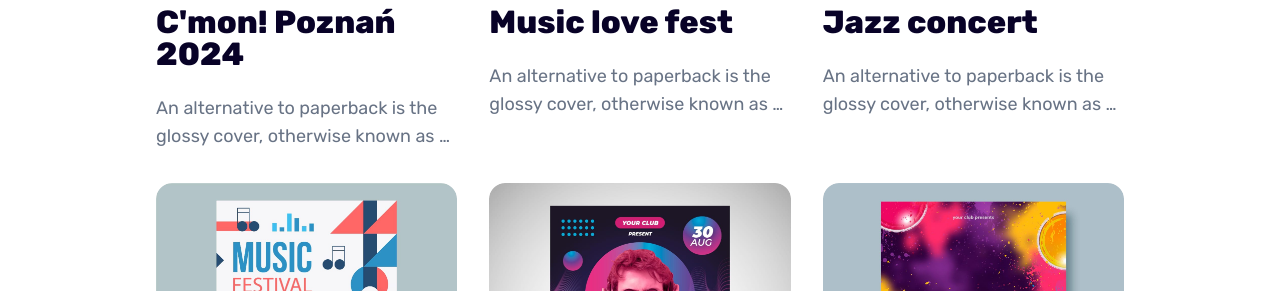
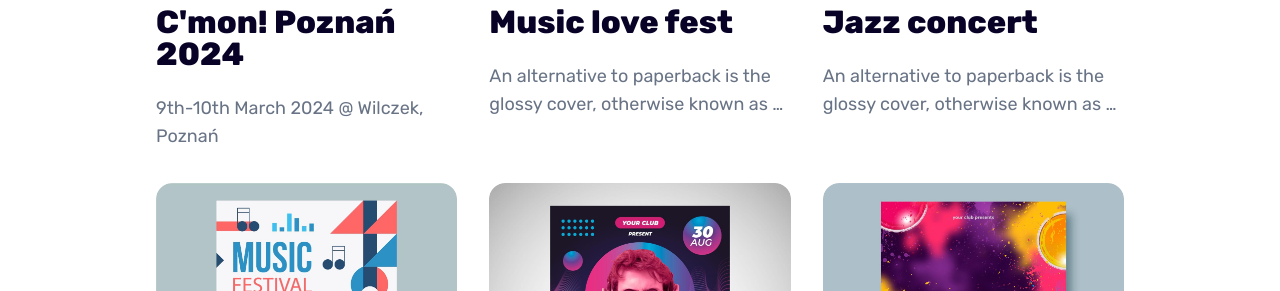
Before and after one commit to ganiwo/cmonmagic, a Jekyll site: the page built from work/index.html, in a window 1280 px wide. Shown: the part 725-1016 px from the top of the page. Built offline with Jekyll 4.4.1, drawn with Linux system fonts in a browser that asks for light colours.

Commit message:
Update 2024-03-09-cmon-poznan-2024.md

```diff
--- a/_works/2024-03-09-cmon-poznan-2024.md
+++ b/_works/2024-03-09-cmon-poznan-2024.md
@@ -1,6 +1,6 @@
 ---
 title: C'mon! Poznań 2024
-description: An alternative to paperback is the glossy cover, otherwise known as a dust cover, found on magazines, and comic books.
+description: 9th-10th March 2024 @ Wilczek, Poznań
 category: C'mon! Magic Pauper Series
 date: 2024-03-09
 role:
```
